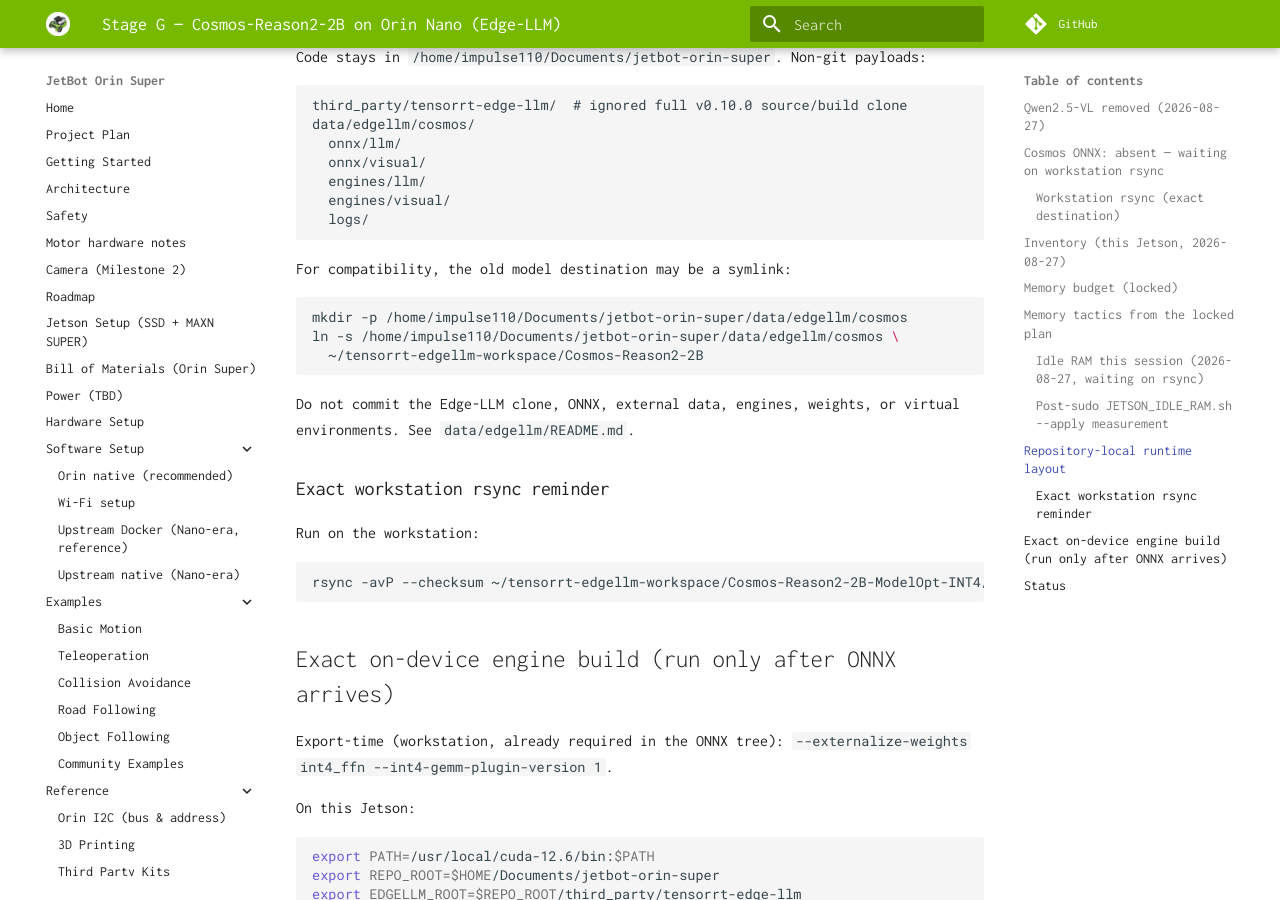
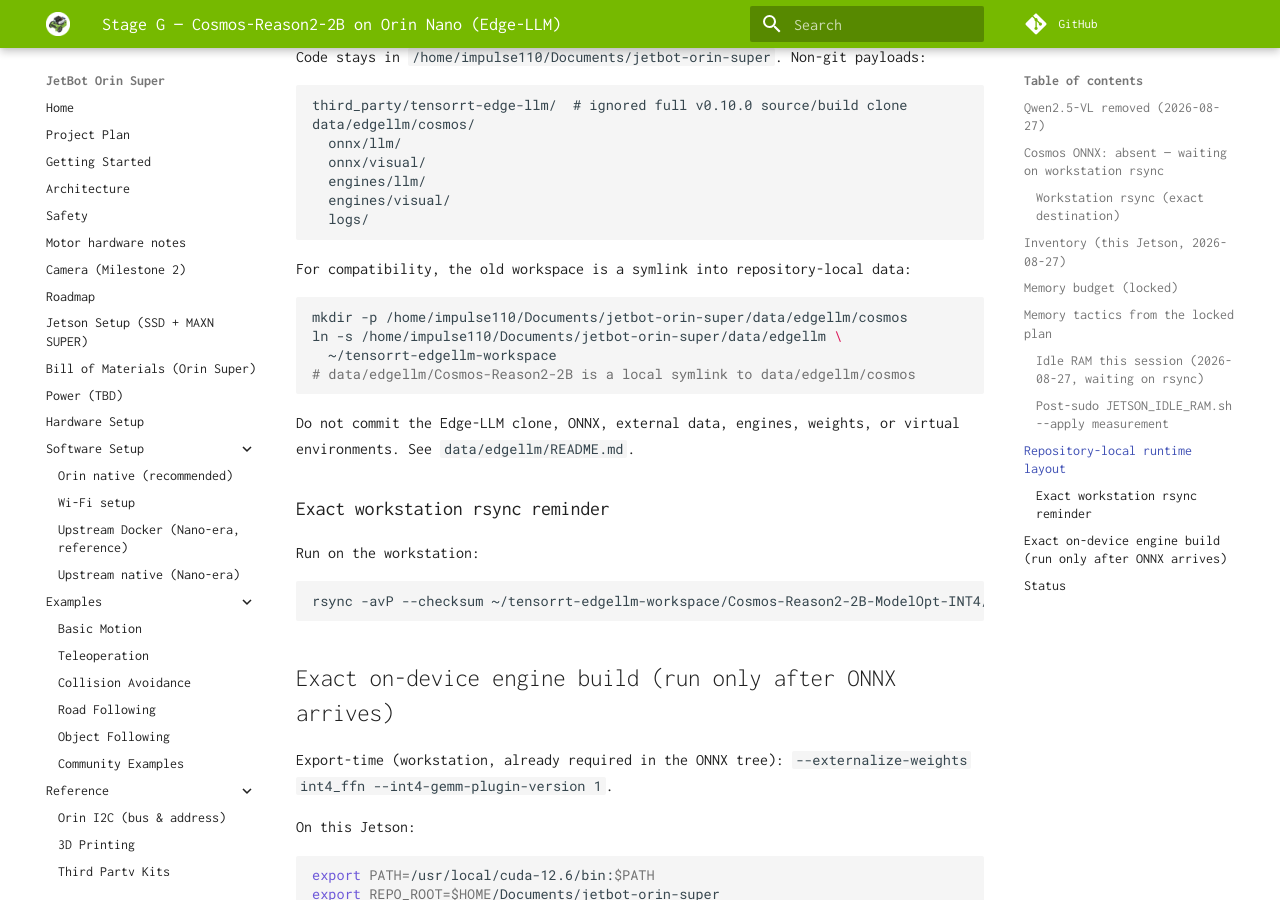
Before and after one commit to AbuAyah110/jetbot-orin-super, an MkDocs documentation site: the page built from docs/bringup/07-cosmos-nano.md, in a window 1280 px wide and 900 px high, scrolled down 6857 px. Built offline with MkDocs 1.6.1 and Material for MkDocs 9.7.7, drawn with Linux system fonts in a browser that asks for light colours; comment, search, counter and statistics services are not loaded.

Commit message:
Document repository-local Edge-LLM layout
Make the canonical checkout the home for ignored runtime artifacts while retaining the workstation rsync compatibility path.

````diff
--- a/docs/bringup/07-cosmos-nano.md
+++ b/docs/bringup/07-cosmos-nano.md
@@ -184,12 +184,13 @@
   logs/
 ```
 
-For compatibility, the old model destination may be a symlink:
+For compatibility, the old workspace is a symlink into repository-local data:
 
 ```bash
 mkdir -p /home/impulse110/Documents/jetbot-orin-super/data/edgellm/cosmos
-ln -s /home/impulse110/Documents/jetbot-orin-super/data/edgellm/cosmos \
-  ~/tensorrt-edgellm-workspace/Cosmos-Reason2-2B
+ln -s /home/impulse110/Documents/jetbot-orin-super/data/edgellm \
+  ~/tensorrt-edgellm-workspace
+# data/edgellm/Cosmos-Reason2-2B is a local symlink to data/edgellm/cosmos
 ```
 
 Do not commit the Edge-LLM clone, ONNX, external data, engines, weights, or
````
Also changed, not shown: TASKBOARD.md (+1 -1 lines), data/edgellm/README.md (+2 -1 lines).
